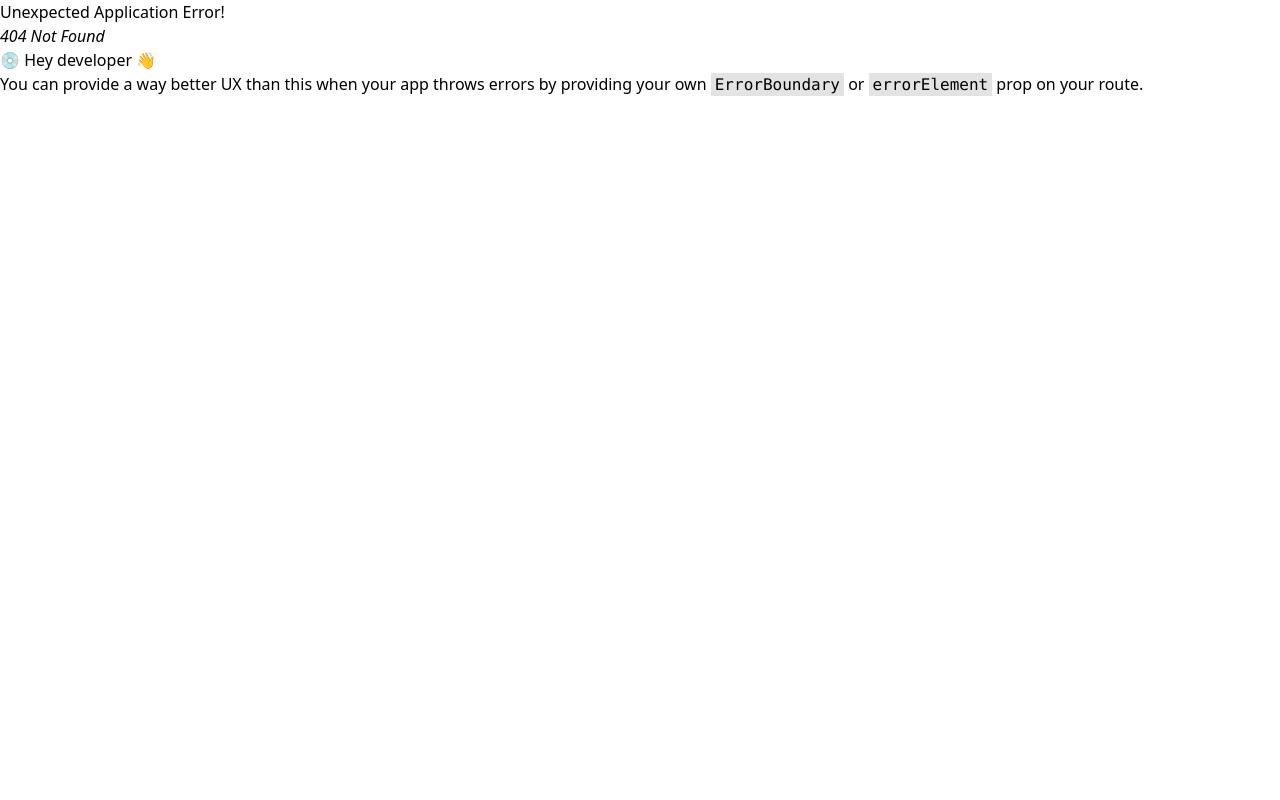
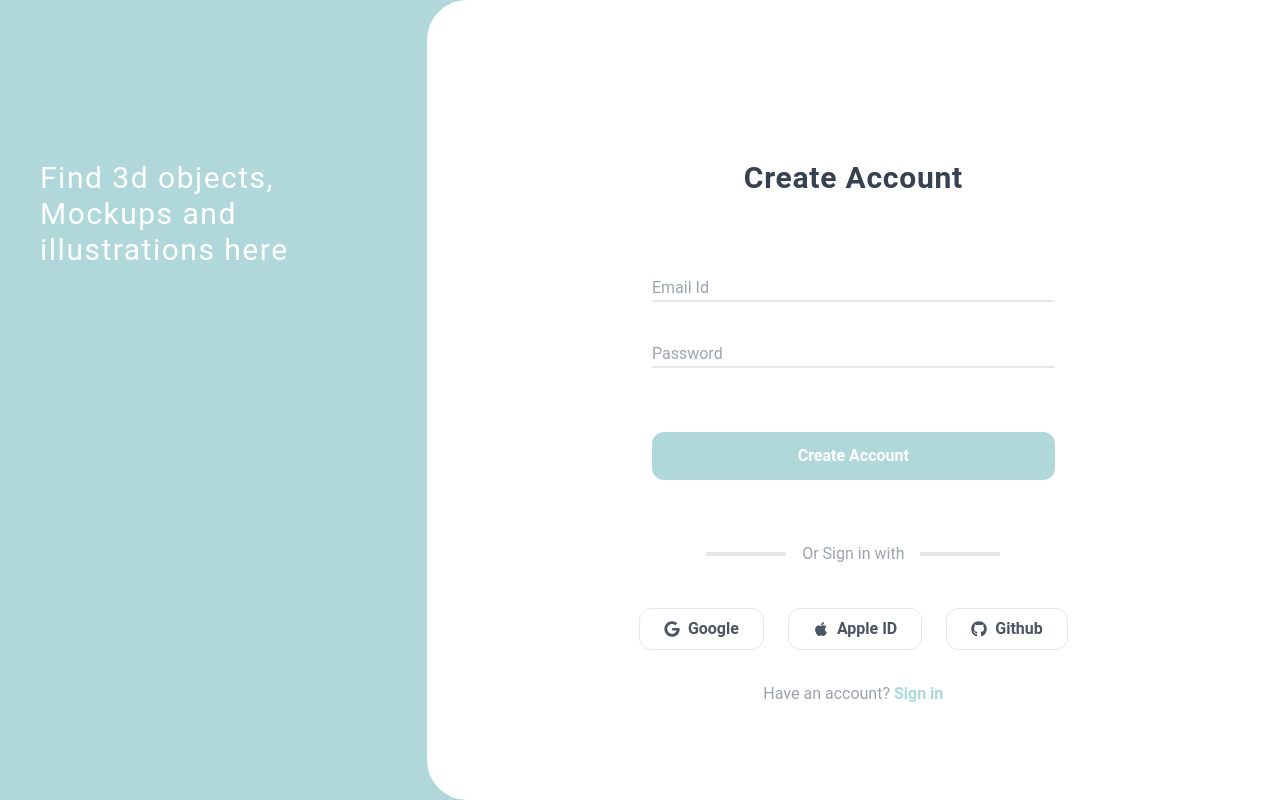
Before and after one commit to manashjyoti12/practice, a React (Vite) app: page /sign-up in a window 1280 px wide. Before the commit this address had no page. Built offline with nearby package versions, Linux system fonts and the light colour scheme.

Commit message:
add signup

```diff
--- a/src/index.css
+++ b/src/index.css
@@ -1,3 +1,9 @@
 @tailwind base;
 @tailwind components;
 @tailwind utilities;
+@import url('https://fonts.googleapis.com/css2?family=Roboto:wght@400;700&display=swap');
+
+
+body {
+    font-family: 'Roboto', sans-serif;
+}
--- /dev/null
+++ b/src/index.css.css
@@ -0,0 +1,76 @@
+@tailwind base;
+@tailwind components;
+@tailwind utilities;
+
+@layer base {
+  :root {
+    --background: 0 0% 100%;
+    --foreground: 222.2 84% 4.9%;
+
+    --card: 0 0% 100%;
+    --card-foreground: 222.2 84% 4.9%;
+
+    --popover: 0 0% 100%;
+    --popover-foreground: 222.2 84% 4.9%;
+
+    --primary: 222.2 47.4% 11.2%;
+    --primary-foreground: 210 40% 98%;
+
+    --secondary: 210 40% 96.1%;
+    --secondary-foreground: 222.2 47.4% 11.2%;
+
+    --muted: 210 40% 96.1%;
+    --muted-foreground: 215.4 16.3% 46.9%;
+
+    --accent: 210 40% 96.1%;
+    --accent-foreground: 222.2 47.4% 11.2%;
+
+    --destructive: 0 84.2% 60.2%;
+    --destructive-foreground: 210 40% 98%;
+
+    --border: 214.3 31.8% 91.4%;
+    --input: 214.3 31.8% 91.4%;
+    --ring: 222.2 84% 4.9%;
+
+    --radius: 0.5rem;
+  }
+
+  .dark {
+    --background: 222.2 84% 4.9%;
+    --foreground: 210 40% 98%;
+
+    --card: 222.2 84% 4.9%;
+    --card-foreground: 210 40% 98%;
+
+    --popover: 222.2 84% 4.9%;
+    --popover-foreground: 210 40% 98%;
+
+    --primary: 210 40% 98%;
+    --primary-foreground: 222.2 47.4% 11.2%;
+
+    --secondary: 217.2 32.6% 17.5%;
+    --secondary-foreground: 210 40% 98%;
+
+    --muted: 217.2 32.6% 17.5%;
+    --muted-foreground: 215 20.2% 65.1%;
+
+    --accent: 217.2 32.6% 17.5%;
+    --accent-foreground: 210 40% 98%;
+
+    --destructive: 0 62.8% 30.6%;
+    --destructive-foreground: 210 40% 98%;
+
+    --border: 217.2 32.6% 17.5%;
+    --input: 217.2 32.6% 17.5%;
+    --ring: 212.7 26.8% 83.9%;
+  }
+}
+
+@layer base {
+  * {
+    @apply border-border;
+  }
+  body {
+    @apply bg-background text-foreground;
+  }
+}
--- a/src/pages/Home.tsx
+++ b/src/pages/Home.tsx
@@ -14,6 +14,12 @@ return (
                 <Link to="https://ecommerce-admin-delta-one.vercel.app/">
                     <div className="bg-orange-600 p-2 rounded-lg " >Ecommerce Admin Panel</div>
                 </Link>
+                <Link to={"Sign-in"}>
+                    <div className="bg-orange-600 p-2 rounded-lg " >SignIn</div>
+                </Link>
+                <Link to={"Sign-up"}>
+                    <div className="bg-orange-600 p-2 rounded-lg " >SignUp</div>
+                </Link>
             </div>
     </div>
 )}
--- /dev/null
+++ b/src/pages/auth/SignIn.tsx
@@ -0,0 +1,49 @@
+import { useState } from 'react'
+import { supabase } from './superbaseClient'
+
+
+
+const SignIn = () => {
+
+    const [loading,setLoading] =useState(false)
+
+    const signUp = async () => {
+        setLoading(true)
+            await supabase.auth.signUp({
+                email: "test3@cubene.com",
+                password: 'test1234456'
+            })
+
+        console.log("user created")
+        setLoading(false)
+    }
+
+    const signIn = async () => {
+        setLoading(true)
+       const {data,error} = await supabase.auth.signInWithPassword({
+            email: "pikanol725@cubene.com",
+           password: 'manash123guyg456',
+
+
+       })
+
+
+        console.log("user", data.user?.email)
+        window.location.href="/"
+
+        // const { data: { user }, } = await supabase.auth.getUser()
+        // console.log("user: ", user)
+          setLoading(false)
+    }
+
+    return (
+        <>
+            <div className='mt-20 justify-center flex gap-6'>
+                <button disabled={loading} onClick={()=>signUp()} className='bg-red-200 p-2 ' >SignUp</button>
+                <button disabled={loading} onClick={()=>signIn()} className='bg-green-300 p-2'>SignIn</button>
+            </div>
+        </>
+    )
+}
+
+export default SignIn
--- /dev/null
+++ b/src/pages/auth/SignUp.tsx
@@ -0,0 +1,78 @@
+import  { useState } from 'react'
+import { supabase } from './superbaseClient'
+import { FaGoogle } from "react-icons/fa6";
+import { FaApple } from "react-icons/fa6";
+import { FaGithub } from "react-icons/fa6";
+import {  useNavigate } from 'react-router-dom';
+
+const SignUp = () => {
+
+    const [email,setEmail] =useState('')
+    const [password, setPassword] = useState('')
+    const [loading, setLoading] = useState(false)
+
+    const navigate = useNavigate()
+
+    const signUp =async () => {
+        setLoading(true)
+
+        await supabase.auth.signUp({
+            email: email,
+            password: password,
+        })
+
+        navigate('/memberCart')
+
+        console.log("user created")
+        setLoading(false)
+
+        // window.location.href="/memberCart"
+
+    }
+
+return (
+    <>
+        <div className='h-screen flex bg-[#B0D8DA] w-full'>
+            <div className='w-1/3 px-10 mt-40'>
+                <h1 className='text-sm sm::text-xl xl:text-3xl text-white tracking-wider leading-10'>Find 3d objects, Mockups and illustrations here</h1>
+            </div>
+
+            <div className='w-2/3 bg-white rounded-tl-[2.5rem] rounded-bl-[2.5rem] p-6 pt-40  text-center '>
+                <h1 className='text-3xl font-bold tracking-wide text-gray-700'>Create Account</h1>
+                <form onSubmit={signUp} className='mt-20 '>
+                    <div >
+                        <input type='email' value={email} onChange={(e)=>setEmail(e.target.value)} placeholder='Email Id' className='w-1/2 mx-auto focus:outline-none border-b-2' required/>
+                    </div>
+                    <div className='my-10'>
+                        <input type='password' value={password} onChange={(e)=>setPassword(e.target.value)} placeholder='Password' className='w-1/2 mx-auto focus:outline-none border-b-2' required/>
+                    </div>
+
+                    <button className='bg-[#B0D8DA] py-3 w-1/2 rounded-xl text-white font-semibold mt-6' type='submit' disabled={loading}>Create Account</button>
+                </form>
+
+                <div className='flex justify-center items-center gap-2  mt-10'>
+                    <hr className='h-1  w-20 my-8 bg-gray-200 border-0' />
+                    <h1 className='text-gray-400 px-2'>Or Sign in with</h1>
+                    <hr className='h-1  w-20 my-8 bg-gray-200 border-0' />
+                </div>
+
+                <div className='flex gap-6 justify-center mt-5'>
+                    <div className='border p-2 px-6 rounded-xl flex items-center gap-2 font-semibold cursor-pointer text-gray-600'>
+                        <FaGoogle />  Google
+                    </div>
+                    <div className='border p-2 px-6 rounded-xl flex items-center gap-2 font-semibold cursor-pointer text-gray-600'>
+                        <FaApple />  Apple ID
+                    </div>
+                    <div className='border p-2 px-6 rounded-xl flex items-center gap-2 font-semibold cursor-pointer text-gray-600'>
+                    <FaGithub />    Github
+                    </div>
+                </div>
+
+                <h1 className='mt-8 text-gray-400'>Have an account? <span className='font-bold cursor-pointer text-[#ABDADC]'>Sign in</span></h1>
+            </div>
+        </div>
+    </>
+    )
+}
+
+export default SignUp
--- /dev/null
+++ b/src/pages/auth/superbaseClient.tsx
@@ -0,0 +1,8 @@
+import { createClient } from "@supabase/supabase-js";
+
+
+export const supabase = createClient(
+	"https://nuurtffbzsnmrgvuaerj.supabase.co",
+	"eyJhbGciOiJIUzI1NiIsInR5cCI6IkpXVCJ9.eyJpc3MiOiJzdXBhYmFzZSIsInJlZiI6Im51dXJ0ZmZienNubXJndnVhZXJqIiwicm9sZSI6ImFub24iLCJpYXQiOjE3MDcxMzc1OTEsImV4cCI6MjAyMjcxMzU5MX0.VOq2hj-P-81NPaJ9cc9RZGim6f-_tQcNVkWmtz8ZRVg"
+
+);
--- a/tailwind.config.js
+++ b/tailwind.config.js
@@ -1,8 +1,77 @@
 /** @type {import('tailwindcss').Config} */
-export default {
-  content: ["./index.html", "./src/**/*.{js,ts,jsx,tsx}"],
+module.exports = {
+  darkMode: ["class"],
+  content: [
+    './pages/**/*.{ts,tsx}',
+    './components/**/*.{ts,tsx}',
+    './app/**/*.{ts,tsx}',
+    './src/**/*.{ts,tsx}',
+  ],
+  prefix: "",
   theme: {
-    extend: {},
+    container: {
+      center: true,
+      padding: "2rem",
+      screens: {
+        "2xl": "1400px",
+      },
+    },
+    extend: {
+      colors: {
+        border: "hsl(var(--border))",
+        input: "hsl(var(--input))",
+        ring: "hsl(var(--ring))",
+        background: "hsl(var(--background))",
+        foreground: "hsl(var(--foreground))",
+        primary: {
+          DEFAULT: "hsl(var(--primary))",
+          foreground: "hsl(var(--primary-foreground))",
+        },
+        secondary: {
+          DEFAULT: "hsl(var(--secondary))",
+          foreground: "hsl(var(--secondary-foreground))",
+        },
+        destructive: {
+          DEFAULT: "hsl(var(--destructive))",
+          foreground: "hsl(var(--destructive-foreground))",
+        },
+        muted: {
+          DEFAULT: "hsl(var(--muted))",
+          foreground: "hsl(var(--muted-foreground))",
+        },
+        accent: {
+          DEFAULT: "hsl(var(--accent))",
+          foreground: "hsl(var(--accent-foreground))",
+        },
+        popover: {
+          DEFAULT: "hsl(var(--popover))",
+          foreground: "hsl(var(--popover-foreground))",
+        },
+        card: {
+          DEFAULT: "hsl(var(--card))",
+          foreground: "hsl(var(--card-foreground))",
+        },
+      },
+      borderRadius: {
+        lg: "var(--radius)",
+        md: "calc(var(--radius) - 2px)",
+        sm: "calc(var(--radius) - 4px)",
+      },
+      keyframes: {
+        "accordion-down": {
+          from: { height: "0" },
+          to: { height: "var(--radix-accordion-content-height)" },
+        },
+        "accordion-up": {
+          from: { height: "var(--radix-accordion-content-height)" },
+          to: { height: "0" },
+        },
+      },
+      animation: {
+        "accordion-down": "accordion-down 0.2s ease-out",
+        "accordion-up": "accordion-up 0.2s ease-out",
+      },
+    },
   },
-  plugins: [],
-};
+  plugins: [require("tailwindcss-animate")],
+}
```
Also changed, not shown: package.json (+12 -1 lines), src/main.tsx (+10 -0 lines), components.json (added), src/pages/auth/test.tsx (added), 2 other files (tests, documents, lock files or other folders).
